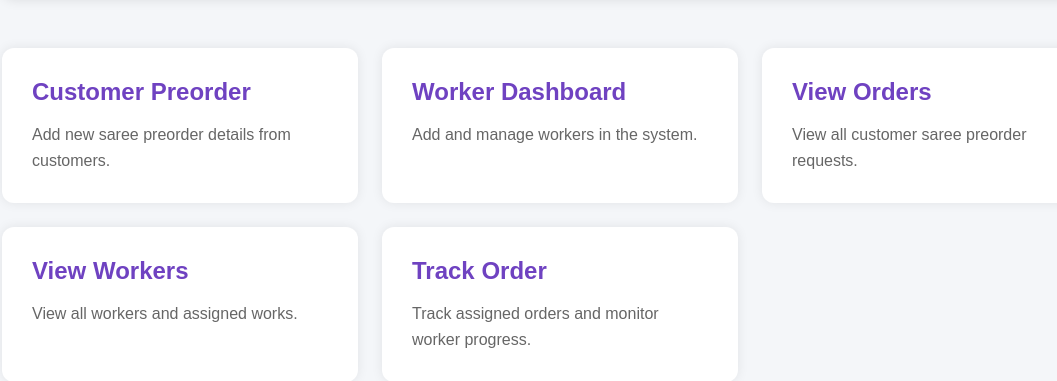
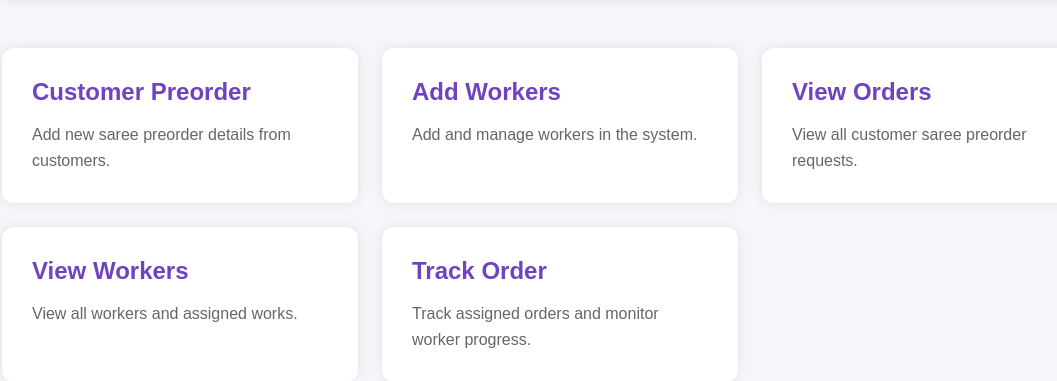
Before and after one commit to Maneesharajeev/myproject, a Django app: page /admin_dashboard/ in a window 1280 px wide. Shown: the part 180-561 px from the top of the page, without its empty margins (80-1137 px from the left). Run offline with Django 4.2, Linux system fonts and the light colour scheme.

Commit message:
corrected assingn_workeraction

```diff
--- a/myprojectapp/templates/admin_dashboard.html
+++ b/myprojectapp/templates/admin_dashboard.html
@@ -145,7 +145,7 @@
 
             <a href="/assign_worker/" class="dashboard-card">
 
-                <h2>Worker Dashboard</h2>
+                <h2>Add Workers </h2>
 
                 <p>
                     Add and manage workers in the system.
--- a/myprojectapp/views.py
+++ b/myprojectapp/views.py
@@ -80,7 +80,7 @@ def assign_workeraction(request):
     pe = request.POST['personal_id']
     sa = request.POST['salary']
 
-    sql = "insert into myprojectapp_worker(name,phone,address,work_type,salary,personal_id) values('%s','%s','%s','%s','%s','%s')" % (na, ph, ad, wo, pe, sa)
+    sql = "insert into myprojectapp_worker(name,phone,address,work_type,personal_id,salary) values('%s','%s','%s','%s','%s','%s')" % (na, ph, ad, wo, pe, sa)
 
     cursor.execute(sql)
 
```
